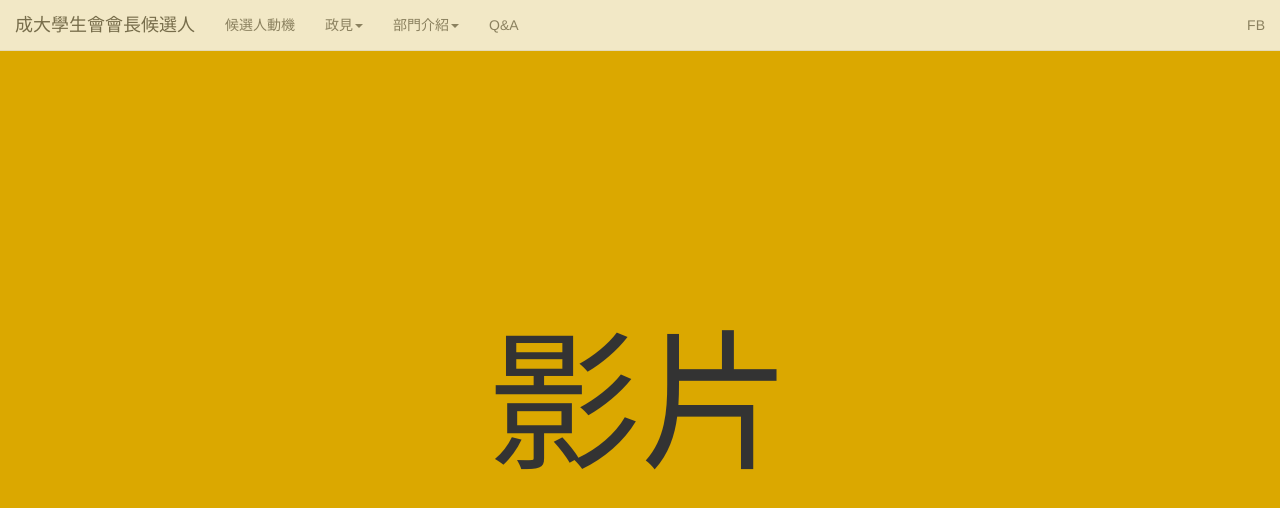
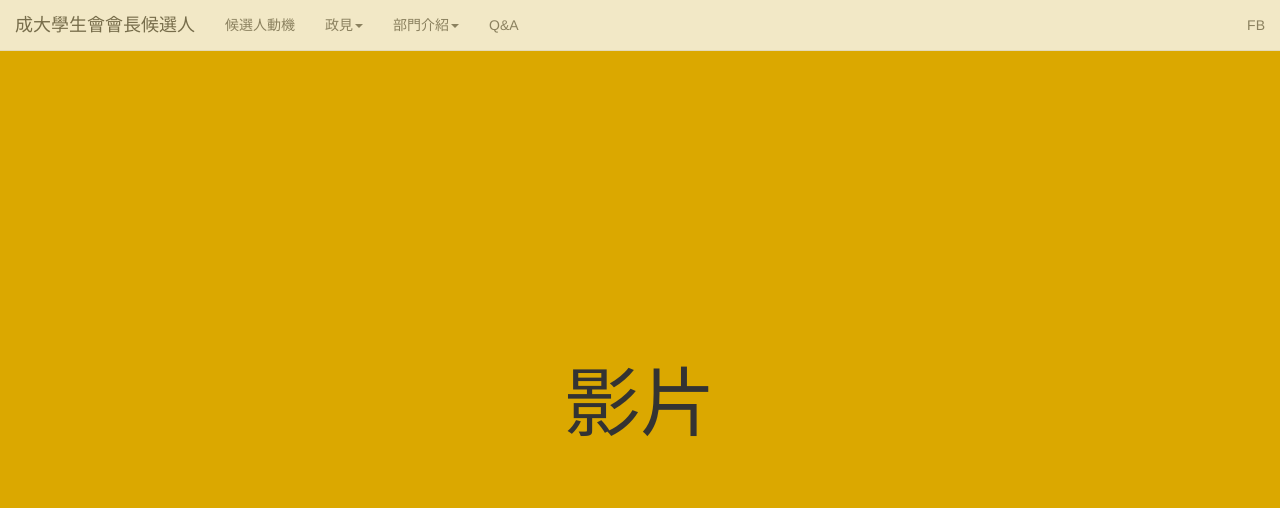
Before and after one commit to nick0916/student_elect, a plain HTML site: page index.html in a window 1280 px wide. Drawn offline with Linux system fonts and the light colour scheme.

Commit message:
修改名稱

```diff
--- a/index.html
+++ b/index.html
@@ -2,7 +2,7 @@
 <html lang="en">
 <head>
     <meta charset="UTF-8" name="viewport" content="width=device-width; initial-scale=1.0; maximum-scale=1.0; user-scalable=0;">
-    <title>test-fullpage.js</title>
+    <title>版本1.0</title>
     <link rel="stylesheet" type="text/css" href="stylesheets/bootstrap.css">
     <link rel="stylesheet" type="text/css" href="stylesheets/jquery.fullPage.css" />
     <script src="javascripts/jquery.js"></script>
@@ -23,7 +23,7 @@
     <style type="text/css" media="screen">
         .section h1{
             text-align: center;
-            font-size: 4cm;
+            font-size: 2cm;
         }
 
         #top{
```
